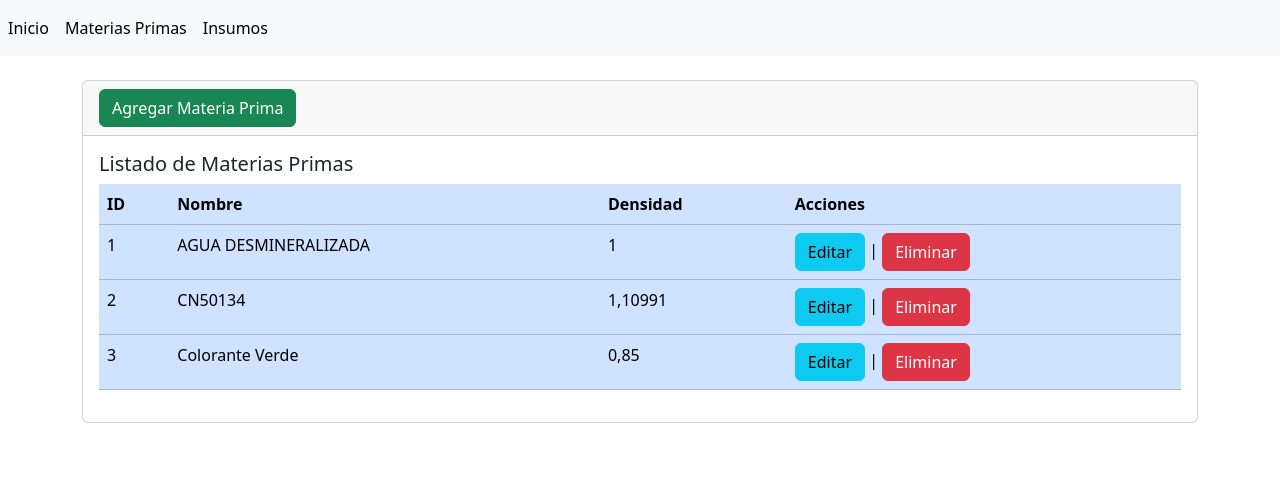
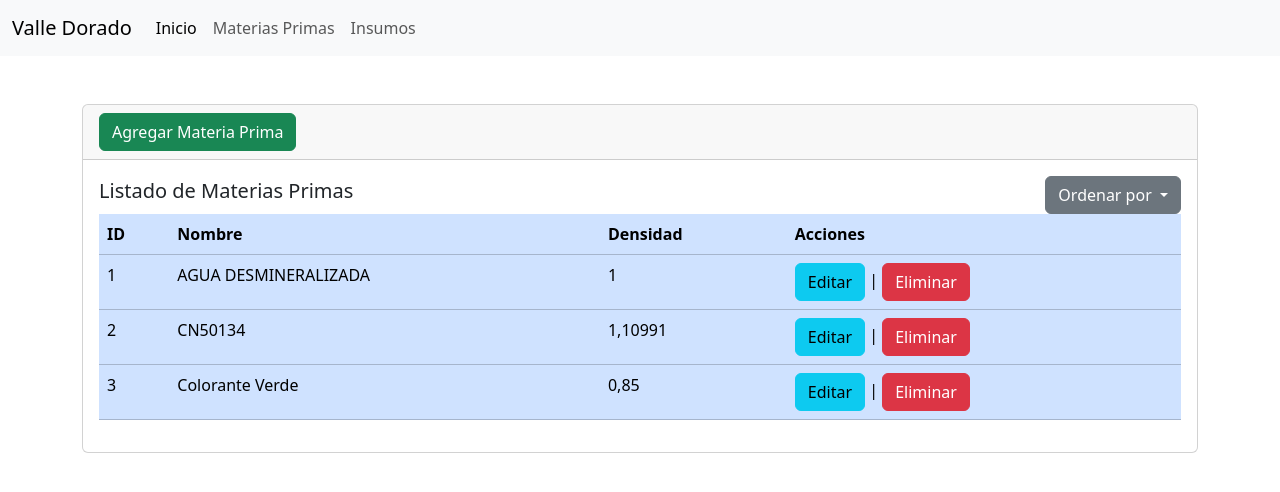
Before and after one commit to IgnacioBiskupsky1/AVD1, a Django app: page /crud_mp/ in a window 1280 px wide. Shown: the top 492 px of the page. Run offline with Django 5.2, Linux system fonts and the light colour scheme; data comes from the database, SQL or seed files in the repository; both versions use the stored data as it was after the commit.

Commit message:
se ordeno carpetas insumos y mp, se agregaron ordenar por atributos  y se refino el base.html

```diff
--- a/inventario/templates/base.html
+++ b/inventario/templates/base.html
@@ -2,33 +2,45 @@
 <!DOCTYPE html>
 <html lang="en">
     <head>
-        <title> {% block titulo%} {% endblock %} </title>
+        <title>{% block titulo %}{% endblock %}</title>
         <meta charset="utf-8">
         <meta name="viewport" content="width=device-width, initial-scale=1, shrink-to-fit=no">
         <link href="https://cdn.jsdelivr.net/npm/bootstrap@5.3.3/dist/css/bootstrap.min.css" rel="stylesheet" integrity="sha384-QWTKZyjpPEjISv5WaRU9OFeRpok6YctnYmDr5pNlyT2bRjXh0JMhjY6hW+ALEwIH" crossorigin="anonymous">
-
     </head>
 
     <body>
 
-        <nav class="navbar navbar-expand navbar-light bg-light">
-            <div class="nav navbar-nav">
-                <a class="nav-item nav-link active" href="/welcome_user">Inicio</a>
-                <a class="nav-item nav-link active" href="/crud_mp">Materias Primas</a>
-                <a class="nav-item nav-link active" href="/crud_insu">Insumos</a>
+        <nav class="navbar navbar-expand-lg navbar-light bg-light">
+            <div class="container-fluid">
+                <a class="navbar-brand" href="#">Valle Dorado</a>
+                <button class="navbar-toggler" type="button" data-bs-toggle="collapse" data-bs-target="#navbarNav" aria-controls="navbarNav" aria-expanded="false" aria-label="Toggle navigation">
+                    <span class="navbar-toggler-icon"></span>
+                </button>
+                <div class="collapse navbar-collapse" id="navbarNav">
+                    <ul class="navbar-nav">
+                        <li class="nav-item">
+                            <a class="nav-link active" href="/welcome_user">Inicio</a>
+                        </li>
+                        <li class="nav-item">
+                            <a class="nav-link" href="/crud_mp">Materias Primas</a>
+                        </li>
+                        <li class="nav-item">
+                            <a class="nav-link" href="/crud_insu">Insumos</a>
+                        </li>
+                    </ul>
+                </div>
             </div>
         </nav>
 
-
-        <div class="container">
+        <div class="container mt-4">
             <div class="row">
                 <div class="col-12">
-                    {% block contenido %} {% endblock %}
+                    {% block contenido %}{% endblock %}
                 </div>
             </div>
         </div>
 
-
+        <script src="https://code.jquery.com/jquery-3.7.1.min.js" integrity="sha384-VC7H9QZtHkbl59ScvNKsO/Nz1aYb2IC9b0kpMPBclQ/3oa3h6NqF00aIhpU6jYo2" crossorigin="anonymous"></script>
         <script src="https://cdn.jsdelivr.net/npm/@popperjs/core@2.11.8/dist/umd/popper.min.js" integrity="sha384-I7E8VVD/ismYTF4hNIPjVp/Zjvgyol6VFvRkX/vR+Vc4jQkC+hVqc2pM8ODewa9r" crossorigin="anonymous"></script>
         <script src="https://cdn.jsdelivr.net/npm/bootstrap@5.3.3/dist/js/bootstrap.min.js" integrity="sha384-0pUGZvbkm6XF6gxjEnlmuGrJXVbNuzT9qBBavbLwCsOGabYfZo0T0to5eqruptLy" crossorigin="anonymous"></script>
     </body>
--- a/inventario/templates/inventary/eliminar_insumo.html
+++ b/inventario/templates/inventary/insumos/eliminar_insumo.html
@@ -7,8 +7,8 @@
 <h1>¿Estás seguro que deseas eliminar el insumo "{{ insumo.in_nombre }}"?</h1>
     <form method="post">
         {% csrf_token %}
-        <input type="submit" value="Eliminar">
-        <a class="btn btn-danger" href="/crud_insu">Cancelar</a>
+        <input type="submit" value="Eliminar"  class="btn btn-danger">
+        <a class="btn btn-secondary" href="/crud_insu">Cancelar</a>
     </form>
 
 {% endblock %}
--- a/inventario/templates/inventary/crud_mp.html
+++ b/inventario/templates/inventary/materia_prima/crud_mp.html
@@ -9,8 +9,20 @@
         <a name="" id="" class="btn btn-success" href="/ingresar_mp" role="button">Agregar Materia Prima</a>
     </div>
     <div class="card-body">
-        <h5 class="card-title">Listado de Materias Primas</h5>
+        <div class="d-flex justify-content-between align-items-center">
+            <h5 class="card-title">Listado de Materias Primas</h5>
+            <div class="dropdown">
+                <button class="btn btn-secondary dropdown-toggle" type="button" id="dropdownMenuButton" data-bs-toggle="dropdown" aria-expanded="false">
+                    Ordenar por
+                </button>
+                <ul class="dropdown-menu dropdown-menu-right" aria-labelledby="dropdownMenuButton">
+                    <li><a class="dropdown-item" href="?ordenar_por=adtv_id">ID</a></li>
+                    <li><a class="dropdown-item" href="?ordenar_por=adtv_nom">Nombre</a></li>
+                    <li><a class="dropdown-item" href="?ordenar_por=adtv_dens">Densidad</a></li>
+                </ul>
+            </div>
 
+        </div>
         <div class="table-responsive">
             <table class="table table-primary">
                 <thead>
--- a/inventario/templates/inventary/eliminar_mp.html
+++ b/inventario/templates/inventary/materia_prima/eliminar_mp.html
@@ -7,8 +7,8 @@
 <h1>¿Estás seguro que deseas eliminar la Materia Prima "{{ insumo.in_nombre }}"?</h1>
     <form method="post">
         {% csrf_token %}
-        <input type="submit" value="Eliminar">
-        <a class="btn btn-danger" href="/crud_mp">Cancelar</a>
+        <input type="submit" value="Eliminar" class="btn btn-danger">
+        <a class="btn btn-secondary" href="/crud_mp">Cancelar</a>
     </form>
 
 {% endblock %}
--- a/inventario/views.py
+++ b/inventario/views.py
@@ -60,9 +60,35 @@ def edituser(request):
     return render(request, 'usercrud/edituser.html', context) #BORRAR ESTA COSA
 
 
+
+
+
+
+
+
+
+
+
+# VIEWS MATERIAS PRIMAS
+
 def crud_mp(request):
+    # Obtener parámetros de filtrado y ordenado de la URL
+    ordenar_por = request.GET.get('ordenar_por', 'adtv_id,adtv_nom,adtv_dens')
+
     mps = InfoAditivo.objects.all()
-    return render(request, 'inventary/crud_mp.html', {'mps': mps})
+
+    # Ordenar MP
+    ordenar_por_campos = ordenar_por.split(',')
+    mps = mps.order_by(*ordenar_por_campos)
+
+
+    return render(request, 'inventary/materia_prima/crud_mp.html', {'mps': mps})
+
+
+
+#def crud_mp(request):
+#    mps = InfoAditivo.objects.all()
+#    return render(request, 'inventary/materia_prima/crud_mp.html', {'mps': mps})
 
 def ingresar_mp(request):
     if request.method == 'POST':
@@ -72,7 +98,7 @@ def ingresar_mp(request):
             return redirect('/crud_mp')  # Cambia 'home' por el nombre de tu URL de inicio
     else:
         form = MpForm()
-    return render(request, 'inventary/ingresar_mp.html', {'form': form})
+    return render(request, 'inventary/materia_prima/ingresar_mp.html', {'form': form})
 
 def editar_mp(request, adtv_id):
     aditivo = get_object_or_404(InfoAditivo, adtv_id=adtv_id)
@@ -83,28 +109,61 @@ def editar_mp(request, adtv_id):
             return redirect('/crud_mp')  # Cambia 'listar_aditivos' por el nombre de tu vista de listado de aditivos
     else:
         form = InfoAditivoForm(instance=aditivo)
-    return render(request, 'inventary/editar_mp.html', {'form': form})
+    return render(request, 'inventary/materia_prima/editar_mp.html', {'form': form})
 
 def eliminar_mp(request, adtv_id):
     aditivo = get_object_or_404(InfoAditivo, adtv_id=adtv_id)
     if request.method == 'POST':
         aditivo.delete()
         return redirect('/crud_mp')  # Redirigir a la página de listado de productos
-    return render(request, 'inventary/eliminar_mp.html', {'aditivo': aditivo})
+    return render(request, 'inventary/materia_prima/eliminar_mp.html', {'aditivo': aditivo})
 
 def listar_mp(request):
     mps = InfoAditivo.objects.all()
-    return render(request, 'inventary/listar_mp.html', {'mps': mps})
+    return render(request, 'inventary/materia_prima/listar_mp.html', {'mps': mps})
+
+
+
+
+
+
+
+
+
+# VIEWS INSUMOS
 
 
 
 def crud_insu(request):
+    # Obtener parámetros de filtrado y ordenado de la URL
+    ordenar_por = request.GET.get('ordenar_por', 'in_nombre,insumo_id')
+#   filtrar_cantidad = request.GET.get('filtrar_cantidad', None)
+
+    # Obtener todos los insumos
     insus = Insumo.objects.all()
-    return render(request, 'inventary/crud_insu.html', {'insus': insus})
+
+    # Filtrar insumos si es necesario
+#    if filtrar_cantidad is not None:
+#        insus = insus.filter(cantidad__gt=0)
+
+    # Ordenar insumos
+    ordenar_por_campos = ordenar_por.split(',')
+    insus = insus.order_by(*ordenar_por_campos)
+
+
+    return render(request, 'inventary/insumos/crud_insu.html', {'insus': insus})
+
+
+#def crud_insu(request):
+#    insus = Insumo.objects.all()
+#    return render(request, 'inventary/crud_insu.html', {'insus': insus})
+
+
+
 
 def listar_in(request):
     insus = Insumo.objects.all()
-    return render(request, 'inventary/listar_insumo.html', {'insus': insus})
+    return render(request, 'inventary/insumos/listar_insumo.html', {'insus': insus})
 
 def ingresar_in(request):
     if request.method == 'POST':
@@ -114,14 +173,14 @@ def ingresar_in(request):
             return redirect('/crud_insu')  # Cambia 'home' por el nombre de tu URL de inicio
     else:
         form = InForm()
-    return render(request, 'inventary/ingresar_insumo.html', {'form': form})
+    return render(request, 'inventary/insumos/ingresar_insumo.html', {'form': form})
 
 def eliminar_in(request, insumo_id):
     insumo = get_object_or_404(Insumo, insumo_id=insumo_id)
     if request.method == 'POST':
         insumo.delete()
         return redirect('/crud_insu')  # Redirigir a la página de listado de productos
-    return render(request, 'inventary/eliminar_insumo.html', {'insumo': insumo})
+    return render(request, 'inventary/insumos/eliminar_insumo.html', {'insumo': insumo})
 
 def editar_in(request, insumo_id):
     insumo = get_object_or_404(Insumo, insumo_id=insumo_id)
@@ -132,4 +191,4 @@ def editar_in(request, insumo_id):
             return redirect('/crud_insu')
     else:
         form = InForm(instance=insumo)
-    return render(request, 'inventary/editar_insumo.html', {'form': form})
+    return render(request, 'inventary/insumos/editar_insumo.html', {'form': form})
```
Also changed, not shown: inventario/templates/inventary/insumos/crud_insu.html (renamed from inventario/templates/inventary/crud_insu.html, +18 -6 lines), db.sqlite3, inventario/templates/inventary/insumos/editar_insumo.html (renamed from inventario/templates/inventary/editar_insumo.html), inventario/templates/inventary/insumos/ingresar_insumo.html (renamed from inventario/templates/inventary/ingresar_insumo.html), inventario/templates/inventary/insumos/listar_insumo.html (renamed from inventario/templates/inventary/listar_insumo.html), inventario/templates/inventary/materia_prima/editar_mp.html (renamed from inventario/templates/inventary/editar_mp.html), inventario/templates/inventary/materia_prima/ingresar_mp.html (renamed from inventario/templates/inventary/ingresar_mp.html), inventario/templates/inventary/materia_prima/listar_mp.html (renamed from inventario/templates/inventary/listar_mp.html).
